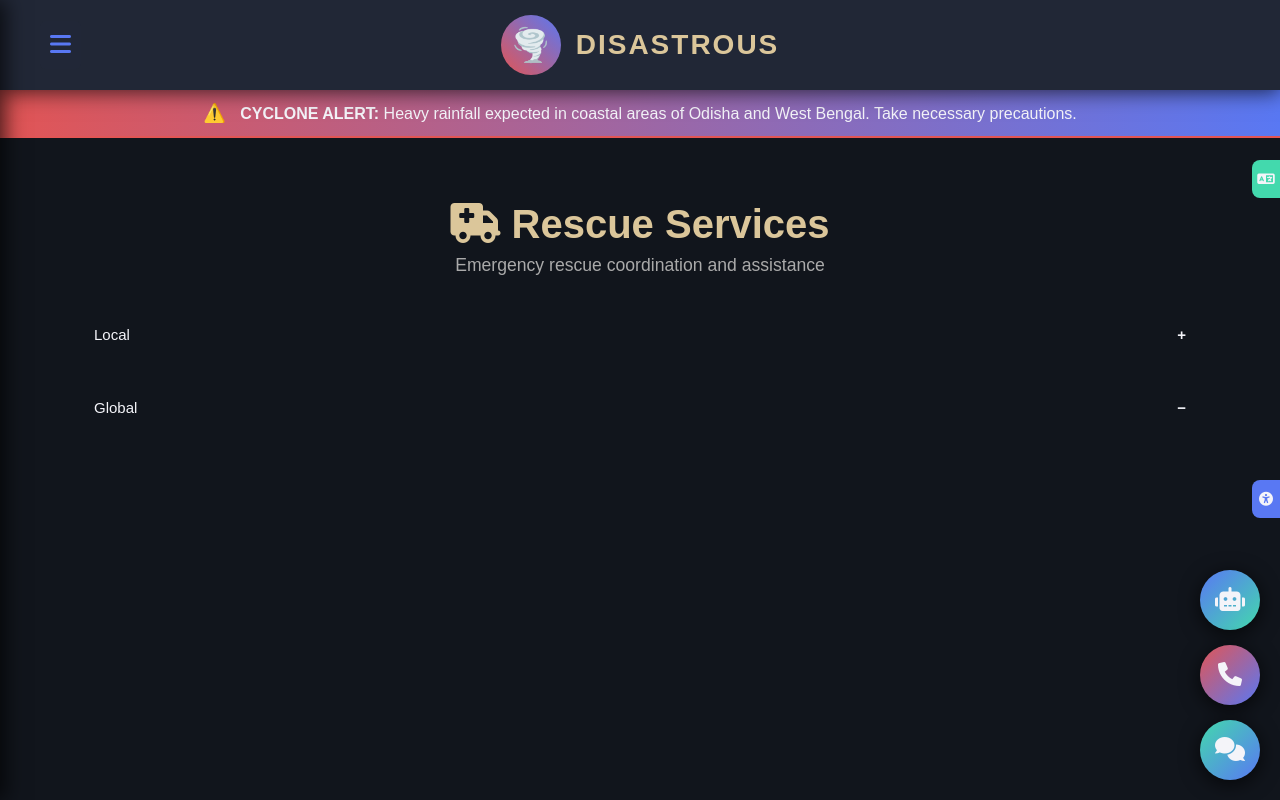
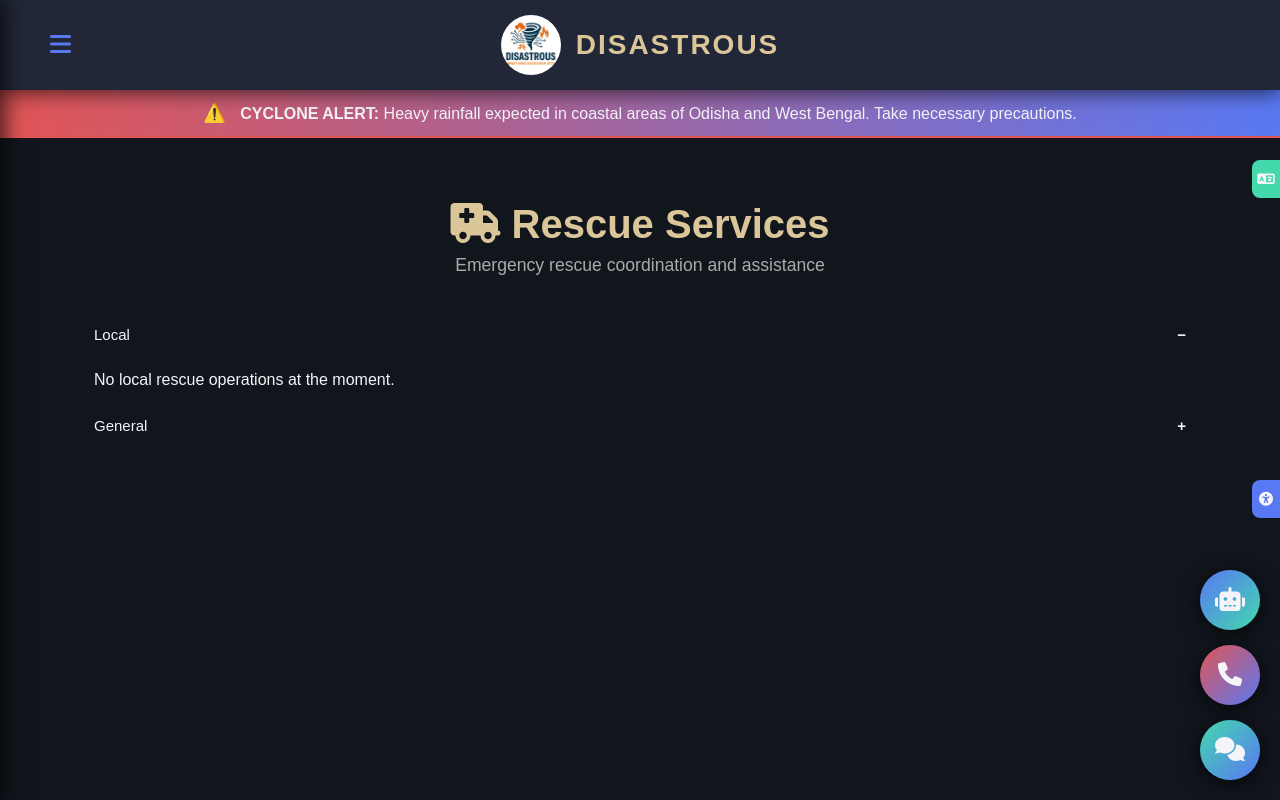
Before and after one commit to Chiru-Dey/sih-demo, a Flask app: page /rescue in a window 1280 px wide. Run offline with Flask 3, Linux system fonts and the light colour scheme; some libraries are stand-ins or nearby versions.

Commit message:
ui and icon

```diff
--- a/static/css/base.css
+++ b/static/css/base.css
@@ -203,18 +203,8 @@ body {
 .logo {
     width: 60px;
     height: 60px;
-    background: linear-gradient(45deg, var(--danger), var(--accent));
     border-radius: 50%;
-    display: flex;
-    align-items: center;
-    justify-content: center;
-    font-size: 30px;
-    color: var(--white);
-}
-
-.logo::before {
-    content: '🌪️';
-    font-size: 32px;
+    object-fit: cover;
 }
 
 .app-name {
--- a/static/js/collapsible.js
+++ b/static/js/collapsible.js
@@ -1,6 +1,12 @@
 document.addEventListener("DOMContentLoaded", function() {
     var coll = document.getElementsByClassName("collapsible");
     for (var i = 0; i < coll.length; i++) {
+        // Expand active sections on page load
+        if (coll[i].classList.contains("active")) {
+            var content = coll[i].nextElementSibling;
+            content.style.maxHeight = content.scrollHeight + "px";
+        }
+
         coll[i].addEventListener("click", function() {
             this.classList.toggle("active");
             var content = this.nextElementSibling;
--- a/templates/alerts.html
+++ b/templates/alerts.html
@@ -9,13 +9,13 @@
         <p>Live disaster alerts and emergency notifications</p>
     </div>
 
-    <button type="button" class="collapsible">Local</button>
+    <button type="button" class="collapsible active">Local</button>
     <div class="content">
         <p>No local alerts at the moment.</p>
     </div>
 
-    <button type="button" class="collapsible active">Global</button>
-    <div class="content" style="display: block;">
+    <button type="button" class="collapsible">General</button>
+    <div class="content">
         <div class="alerts-grid">
             <!-- Active Alerts -->
             <div class="alerts-section">
--- a/templates/base.html
+++ b/templates/base.html
@@ -17,7 +17,7 @@
     <link rel="manifest" href="{{ url_for('manifest') }}">
 
     <!-- PWA Icons -->
-    <link rel="icon" type="image/png" sizes="192x192" href="{{ url_for('static', filename='icons/icon-192.png') }}">
+    <link rel="icon" type="image/jpeg" sizes="192x192" href="{{ url_for('static', filename='disastrous_logo.jpg') }}">
 
     <!-- External CSS -->
     <link rel="stylesheet" href="https://cdnjs.cloudflare.com/ajax/libs/font-awesome/6.0.0/css/all.min.css">
@@ -71,7 +71,7 @@
                 <i class="fas fa-bars"></i>
             </button>
             <div class="logo-section">
-                <div class="logo" data-no-translate></div>
+                <img src="{{ url_for('static', filename='disastrous_logo.jpg') }}" alt="Disastrous Logo" class="logo" data-no-translate>
                 <h1 class="app-name">Disastrous</h1>
             </div>
         </div>
--- a/templates/forecasts.html
+++ b/templates/forecasts.html
@@ -9,13 +9,13 @@
         <p>Real-time weather updates and disaster predictions</p>
     </div>
 
-    <button type="button" class="collapsible">Local</button>
+    <button type="button" class="collapsible active">Local</button>
     <div class="content">
         <p>No local forecasts available.</p>
     </div>
 
-    <button type="button" class="collapsible active">Global</button>
-    <div class="content" style="display: block;">
+    <button type="button" class="collapsible">General</button>
+    <div class="content">
         <div class="forecast-grid">
             <!-- Current Weather -->
             <div class="forecast-card current-weather">
--- a/templates/rescue.html
+++ b/templates/rescue.html
@@ -9,13 +9,13 @@
         <p>Emergency rescue coordination and assistance</p>
     </div>
 
-    <button type="button" class="collapsible">Local</button>
+    <button type="button" class="collapsible active">Local</button>
     <div class="content">
         <p>No local rescue operations at the moment.</p>
     </div>
 
-    <button type="button" class="collapsible active">Global</button>
-    <div class="content" style="display: block;">
+    <button type="button" class="collapsible">General</button>
+    <div class="content">
         <!-- Emergency Contacts -->
         <div class="emergency-contacts-section">
             <h2><i class="fas fa-phone-alt"></i> Emergency Contacts</h2>
--- a/templates/settings.html
+++ b/templates/settings.html
@@ -12,7 +12,7 @@
     <div class="settings-container">
         <!-- App Settings -->
         <button type="button" class="collapsible active"><i class="fas fa-mobile-alt"></i> App Settings</button>
-        <div class="content" style="display: block;">
+        <div class="content">
             <div class="settings-section">
                 <div class="settings-grid">
                     <div class="setting-item">
```
Also changed, not shown: static/disastrous_logo.jpg (added), static/manifest.json.
